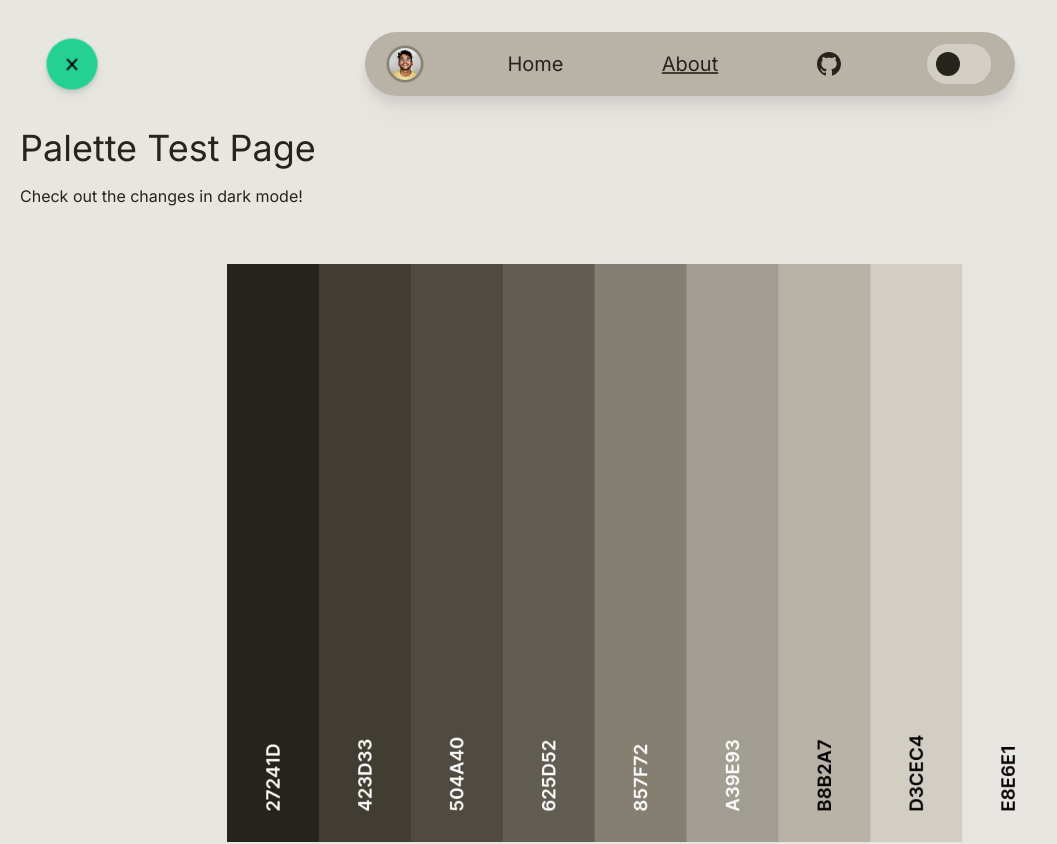
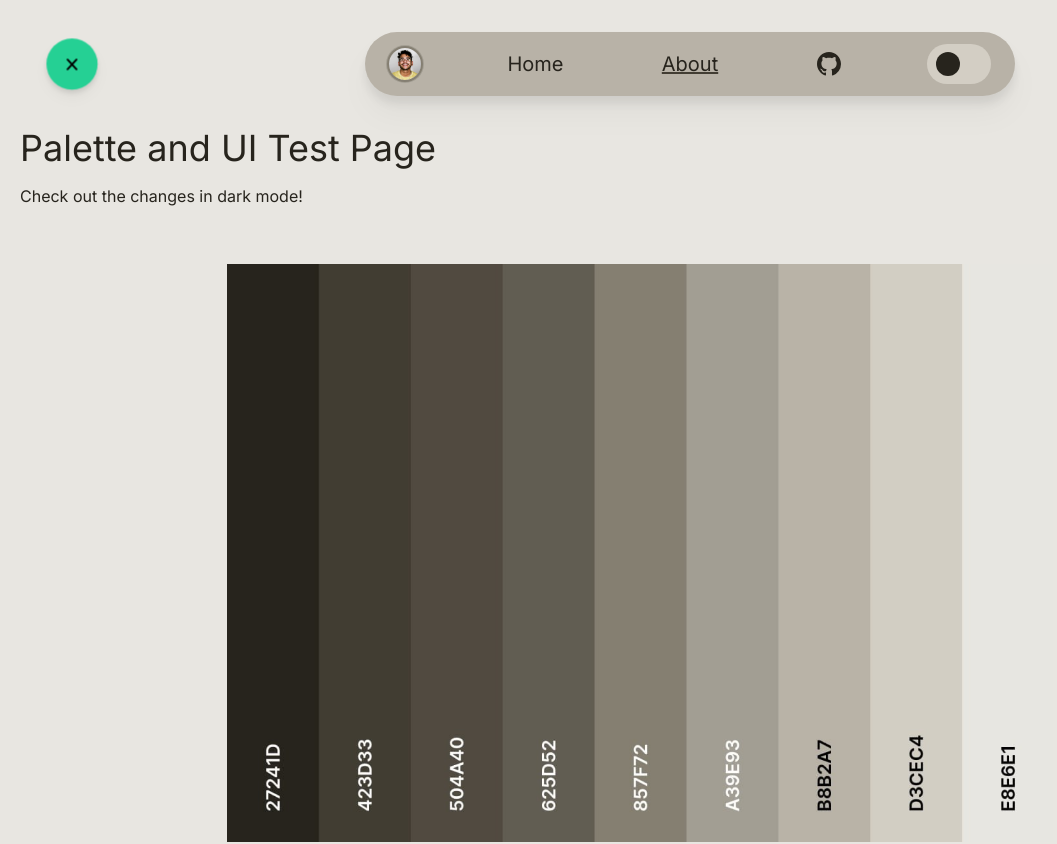
Before and after one commit to theonlynanu/website, a Next.js app: page /about in a window 1280 px wide. Shown: the top 844 px of the page, without its empty margins (0-1057 px from the left). Built offline with nearby package versions, Linux system fonts and the light colour scheme.

Commit message:
Add 'UI' to About and test branch schema

```diff
--- a/src/app/about/page.tsx
+++ b/src/app/about/page.tsx
@@ -3,7 +3,7 @@ export default function AboutPage() {
 
   return (
     <div>
-      <h1 className='text-4xl mb-4'>Palette Test Page</h1>
+      <h1 className='text-4xl mb-4'>Palette and UI Test Page</h1>
       <p>Check out the changes in dark mode!</p>
       <br />
       <figure className='my-8'>
```
